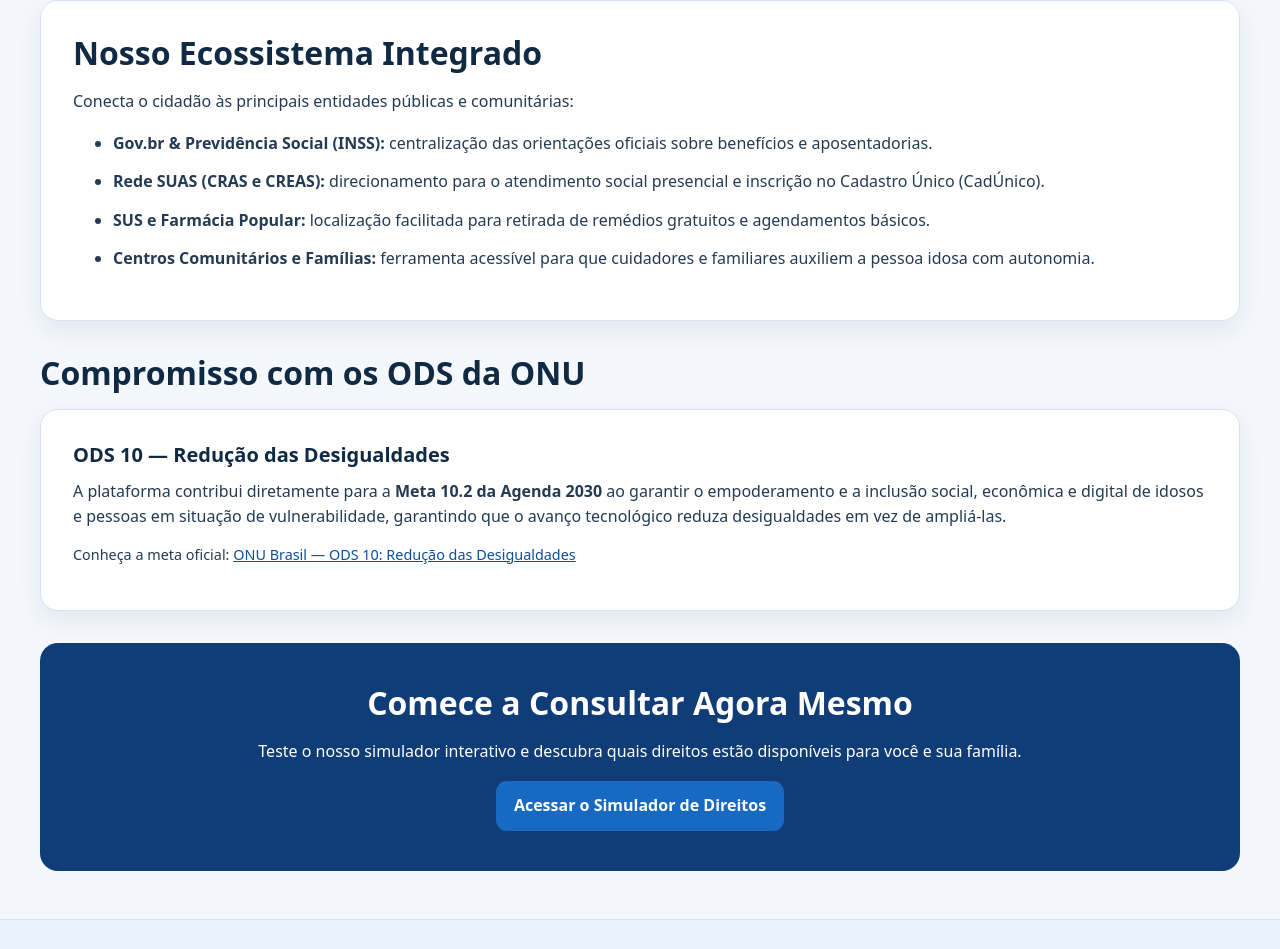
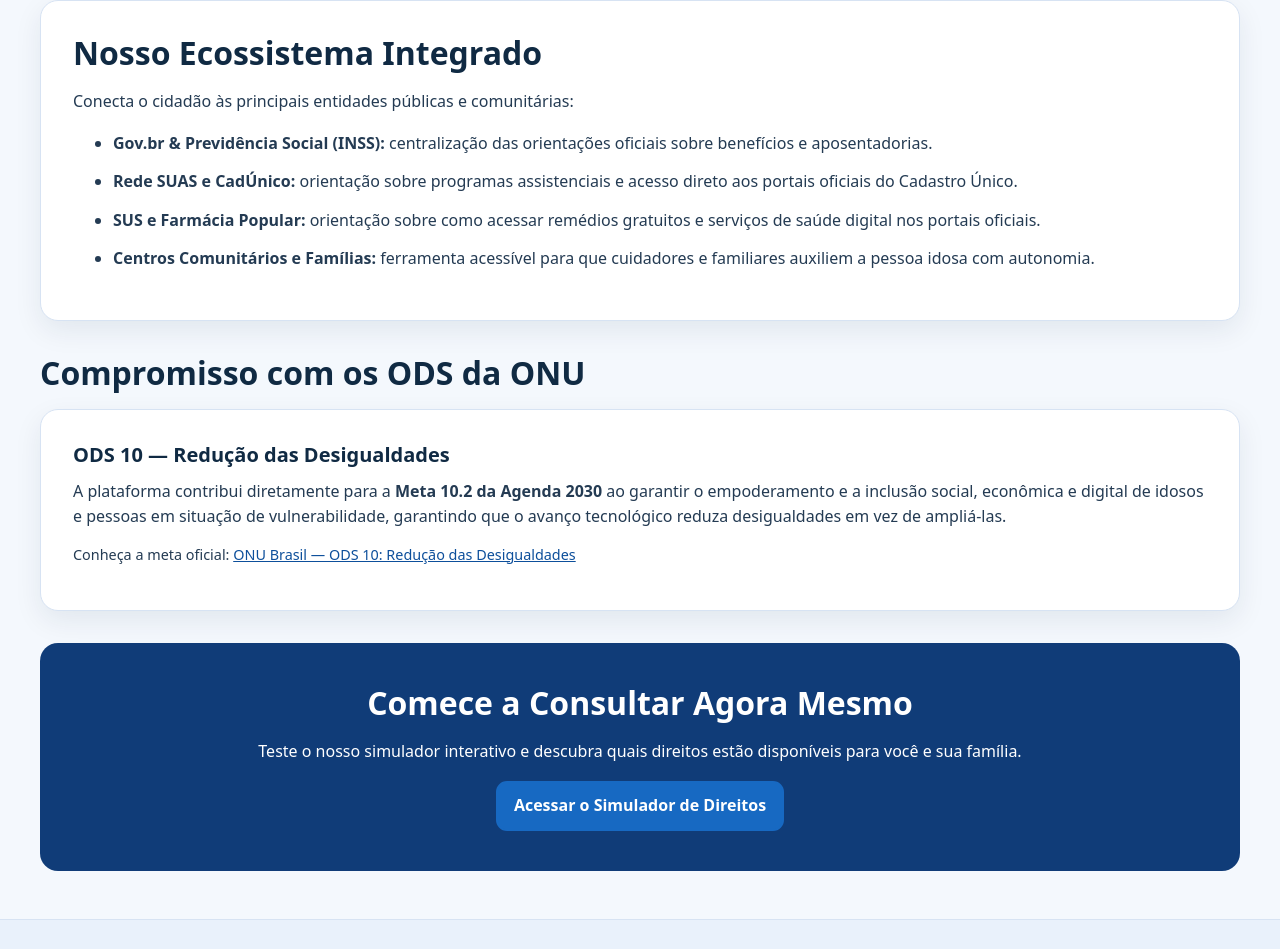
Before and after one commit to HarielSantos/Global-Solution-2-Semestre, a plain HTML site: page index.html in a window 1280 px wide. Shown: the part 1647-2596 px from the top of the page. Drawn offline with Linux system fonts and the light colour scheme.

Commit message:
Add files via upload

```diff
--- a/index.html
+++ b/index.html
@@ -125,9 +125,9 @@
       <h2>Nosso Ecossistema Integrado</h2>
       <p>Conecta o cidadão às principais entidades públicas e comunitárias:</p>
       <ul>
-        <li><strong>Gov.br & Previdência Social (INSS):</strong> centralização das orientações oficiais sobre benefícios e aposentadorias.</li>
-        <li><strong>Rede SUAS (CRAS e CREAS):</strong> direcionamento para o atendimento social presencial e inscrição no Cadastro Único (CadÚnico).</li>
-        <li><strong>SUS e Farmácia Popular:</strong> localização facilitada para retirada de remédios gratuitos e agendamentos básicos.</li>
+        <li><strong>Gov.br &amp; Previdência Social (INSS):</strong> centralização das orientações oficiais sobre benefícios e aposentadorias.</li>
+        <li><strong>Rede SUAS e CadÚnico:</strong> orientação sobre programas assistenciais e acesso direto aos portais oficiais do Cadastro Único.</li>
+        <li><strong>SUS e Farmácia Popular:</strong> orientação sobre como acessar remédios gratuitos e serviços de saúde digital nos portais oficiais.</li>
         <li><strong>Centros Comunitários e Famílias:</strong> ferramenta acessível para que cuidadores e familiares auxiliem a pessoa idosa com autonomia.</li>
       </ul>
     </section>
```
